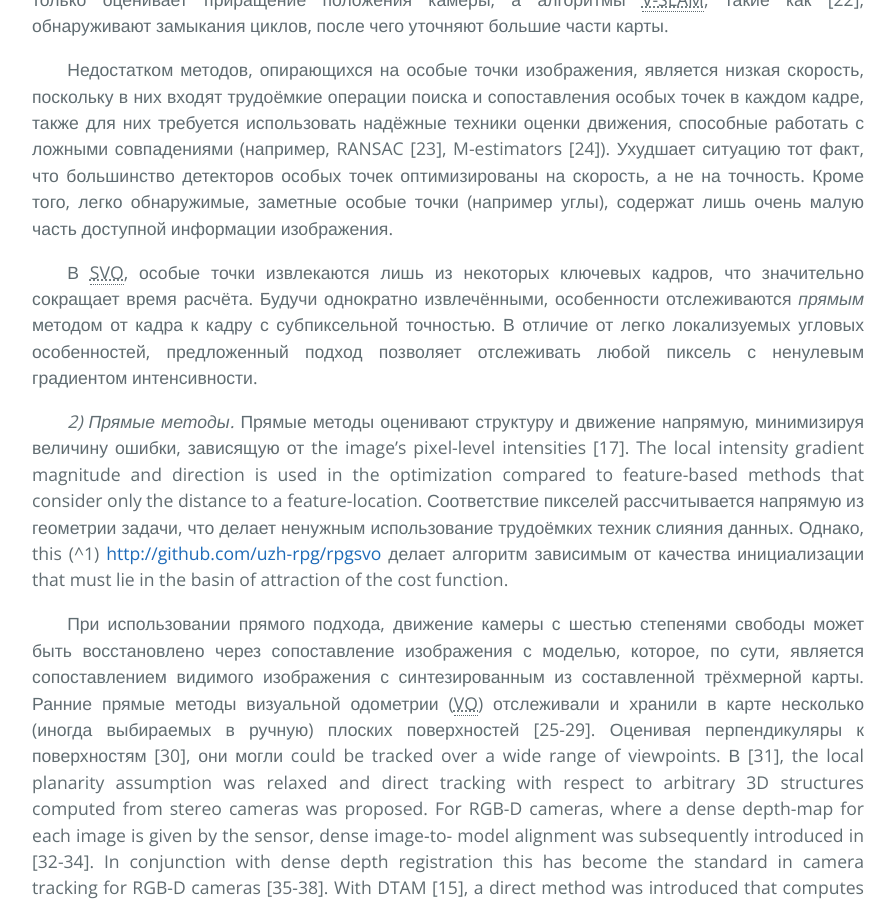
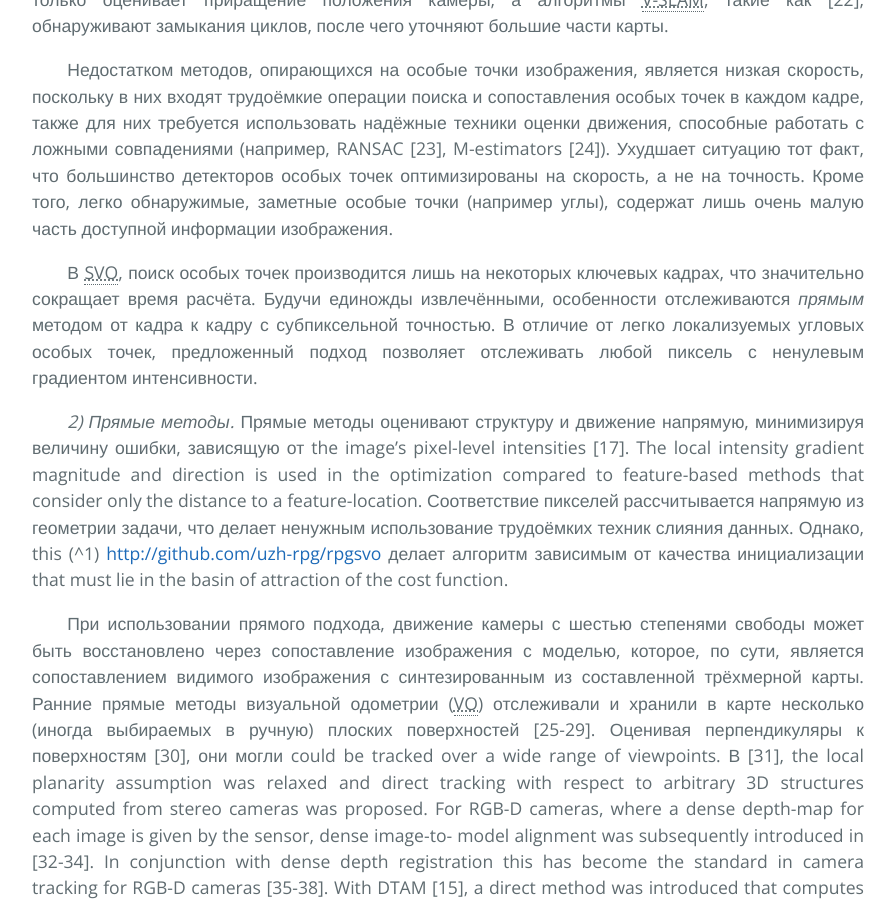
Before and after one commit to i-v-s/slam, a Jekyll site: the page built from svo2.md, in a window 1280 px wide and 900 px high, scrolled down 3902 px. Shown: the whole window, without its empty margins (192-1087 px from the left). Built offline with Jekyll 4.4.1, drawn with Linux system fonts in a browser that asks for light colours; our own code applies the rules of GitHub Pages for plain Markdown files; formulas are drawn with MathJax 3.

Commit message:
Updated svo2.md

```diff
--- a/svo2.md
+++ b/svo2.md
@@ -166,12 +166,12 @@ the UZH Forschungskredit, and the SNSF-ERC Starting Grant.
 (например углы), содержат лишь очень малую часть
 доступной информации изображения.
 
-В SVO, особые точки извлекаются лишь из некоторых ключевых кадров,
+В SVO, поиск особых точек производится лишь на некоторых ключевых кадрах,
 что значительно сокращает время расчёта.
-Будучи однократно извлечёнными, особенности
+Будучи единожды извлечёнными, особенности
 отслеживаются *прямым* методом от кадра
 к кадру с субпиксельной точностью. В отличие от легко локализуемых
-угловых особенностей, предложенный подход позволяет отслеживать любой
+угловых особых точек, предложенный подход позволяет отслеживать любой
 пиксель с ненулевым градиентом интенсивности.
 
 *2) Прямые методы.* Прямые методы оценивают структуру
```
